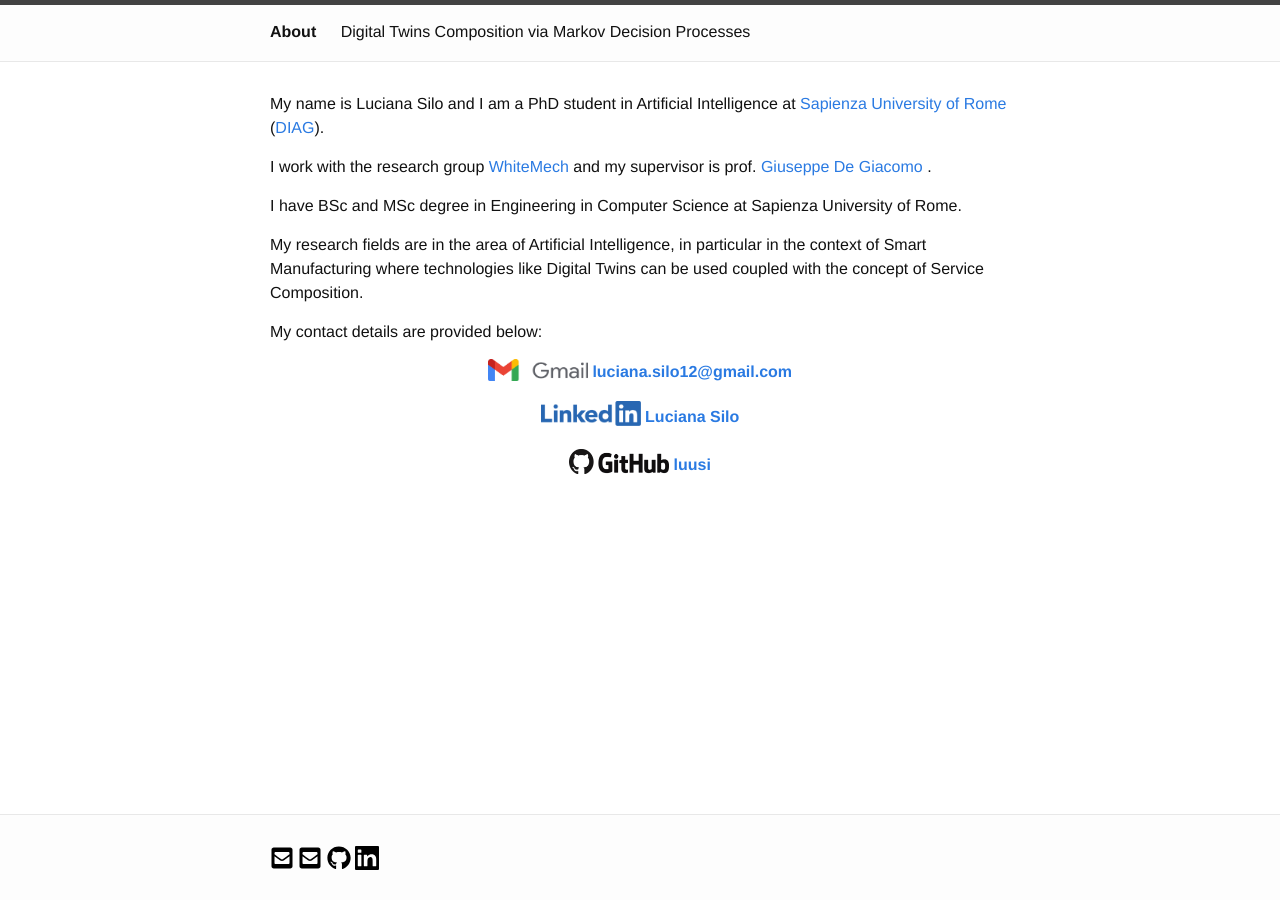
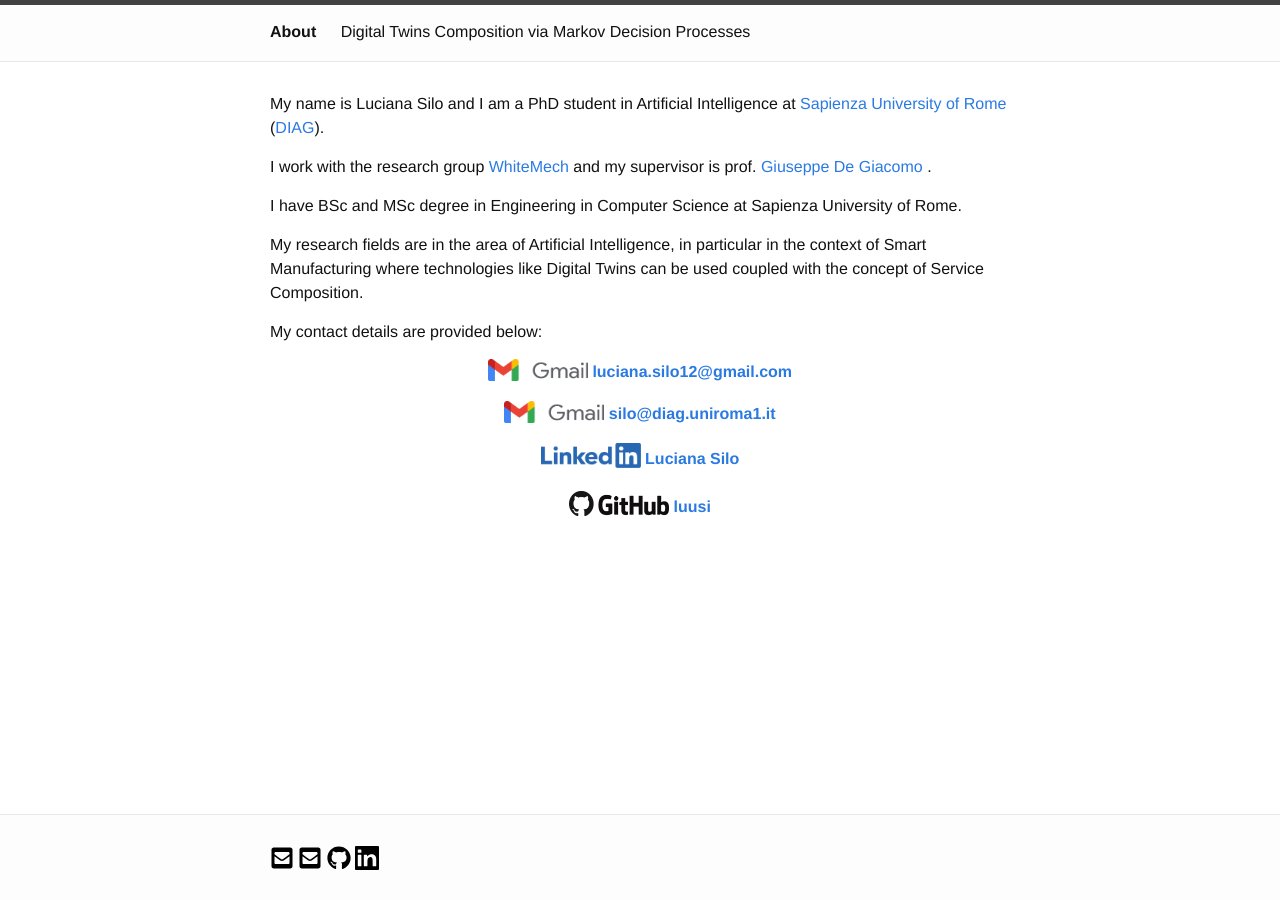
Before and after one commit to luusi/luusi.github.io, a Jekyll site: the page built from _pages/about.md, in a window 1280 px wide. Built offline with Jekyll 4.4.1, drawn with Linux system fonts in a browser that asks for light colours; nearby versions of some CDN libraries; comment, search, counter and statistics services are not loaded; a style sheet for code colours, icons or effects is not loaded.

Commit message:
Update default.html

```diff
--- a/_layouts/default.html
+++ b/_layouts/default.html
@@ -14,6 +14,7 @@
 {{ content | regex_replace: '\<a class\="details" href\="\/papers\/.*\.html"\>DetailsToRemove\<\/a\>', '' }}
       </div>
         <a style="text-decoration:none" href="mailto:luciana.silo12@gmail.com" class="image-link"> <p style="text-align:center"> <img width="100" height="22"  style="margin-bottom:5px" src="gmail.png" border="0"> <span><b> luciana.silo12@gmail.com</b></span></p></a>
+        <a style="text-decoration:none" href="mailto:silo@diag.uniroma1.it" class="image-link"> <p style="text-align:center"> <img width="100" height="22"  style="margin-bottom:5px" src="gmail.png" border="0"> <span><b> silo@diag.uniroma1.it</b></span></p></a>
       <a style="text-decoration:none" href="https://it.linkedin.com/in/luciana-silo-047a42172" class="image-link"> <p style="text-align:center"> <img width="100" height="25"  style="margin-bottom:8px" src="LI-Logo.png" border="0"> <span><b>Luciana Silo</b></span></p></a>
         <a style="text-decoration:none" href="https://github.com/luusi/" class="image-link"> <p style="text-align:center"> <img width="100" height="25"  style="margin-bottom:8px" src="GitHub_logo.png" border="0"> <span><b>luusi</b></span></p></a>
 
```
